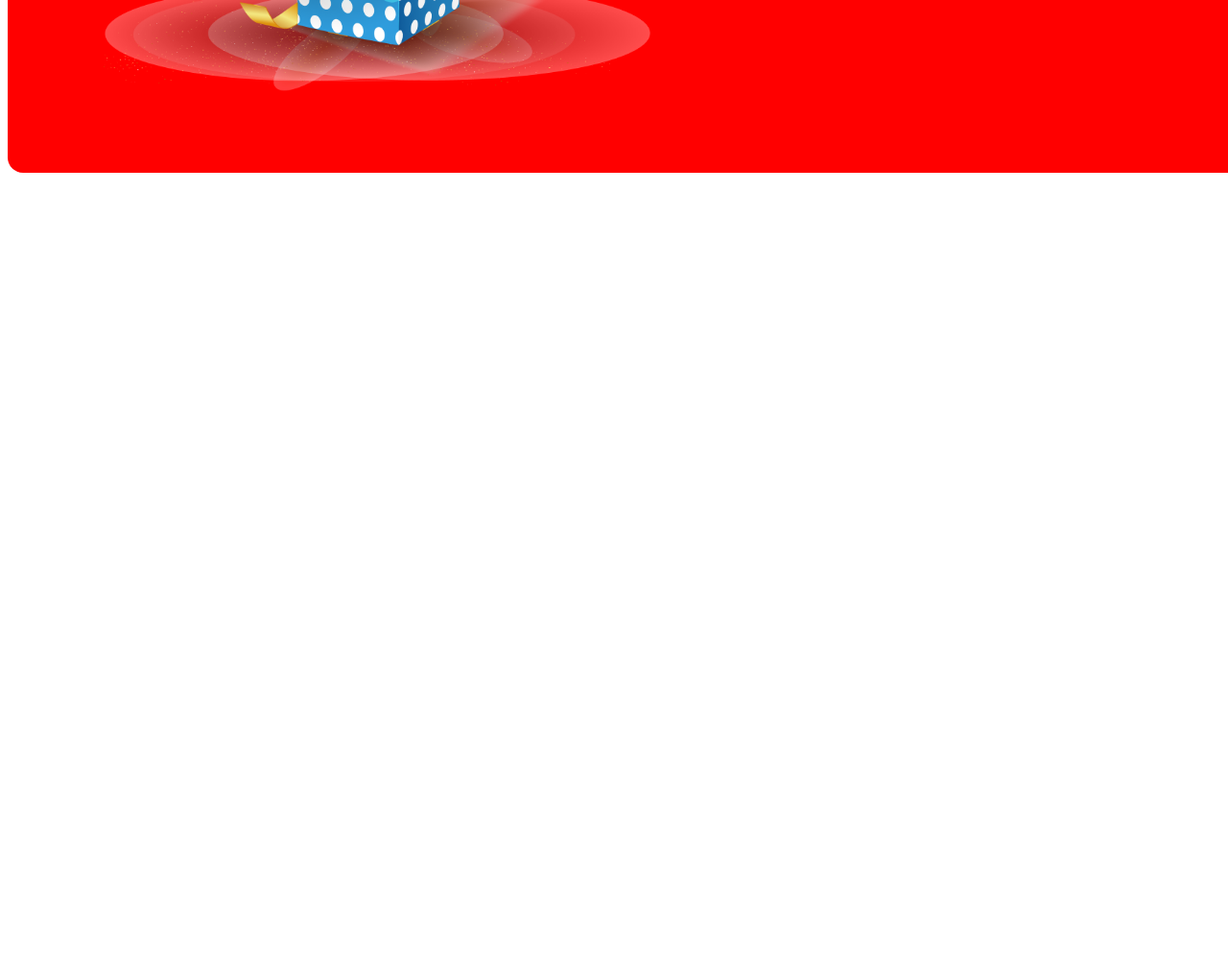
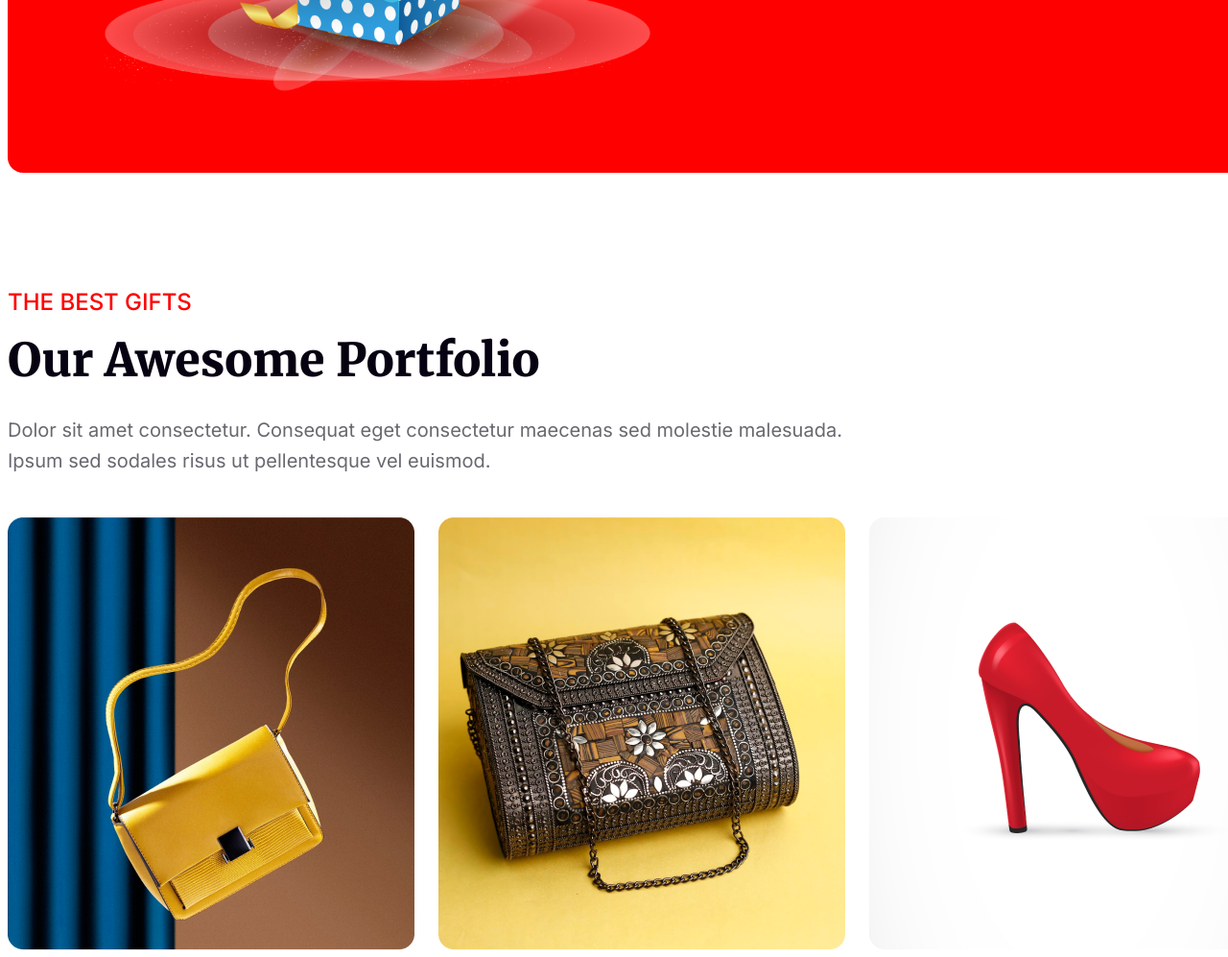
Before and after one commit to Shaon007/New-Year-Offer, a plain HTML site: page index.html in a window 1280 px wide. Shown: the part 4437-5434 px from the top of the page at 96% size. Before the commit the page ends 4737 px from the top, so only its background shows below. Drawn offline with Linux system fonts and the light colour scheme.

Commit message:
added portfolio

```diff
--- a/index.html
+++ b/index.html
@@ -102,6 +102,36 @@
       </div>
       <div class="holiday-bottom"></div>
     </div>
+    <!-- Portfolio section -->
+     <div class="portfolio-container">
+      <div class="portfolio-content">
+        <h2>THE BEST GIFTS</h2>
+        <h1>Our Awesome Portfolio</h1>
+        <h4>Dolor sit amet consectetur. Consequat eget consectetur maecenas sed molestie malesuada. <br> Ipsum sed sodales risus ut
+        pellentesque vel euismod.</h4>
+      </div>
+      <div class="portfolio-items">
+        <div class="portfolio-item">
+          <img src="images/Rectangle 3.png" alt="">
+        </div>
+        <div class="portfolio-item">
+          <img src="images/Rectangle 4.png" alt="">
+        </div>
+        <div class="portfolio-item">
+          <img src="images/Rectangle 5.png" alt="">
+        </div>
+        <div class="portfolio-item">
+          <img src="images/Rectangle 6.png" alt="">
+        </div>
+        <div class="portfolio-item">
+          <img src="images/Rectangle 7.png" alt="">
+        </div>
+        <div class="portfolio-item">
+          <img src="images/Rectangle 8.png" alt="">
+        </div>
+
+      </div>
+     </div>
   </main>
   <footer>
 
--- a/styles.css
+++ b/styles.css
@@ -393,3 +393,56 @@ h1 {
   margin: 141px 950px 100px;
   width: 206px;
 }
+
+/* portfolio section */
+.portfolio-container {
+  /* border: 2px solid; */
+  height: 1163px;
+  width: 1300px;
+  margin: 0 auto 120px;
+}
+
+.portfolio-content {
+  /* border: 2px solid red; */
+  height: 191px;
+}
+
+.portfolio-content h2 {
+  color: #F00;
+  margin-top: 0;
+  margin-bottom: 16px;
+  font-family: Inter;
+  font-size: 24px;
+  font-style: normal;
+  font-weight: 500;
+  line-height: normal;
+}
+
+.portfolio-content h1 {
+  color: #070211;
+  margin-bottom: 22px;
+  padding: 0;
+  font-family: Merriweather;
+  font-size: 48px;
+  font-style: normal;
+  font-weight: 900;
+  line-height: normal;
+}
+
+.portfolio-content h4 {
+  color: rgba(7, 2, 17, 0.60);
+  font-family: Inter;
+  font-size: 20px;
+  font-style: normal;
+  font-weight: 400;
+  line-height: 32px;
+  margin-bottom: 48px;
+}
+
+.portfolio-items {
+  margin-top: 48px;
+  /* border: 2px solid blue; */
+  display: grid;
+  grid-template-columns: repeat(3, 1fr);
+  gap: 25px;
+}
```
